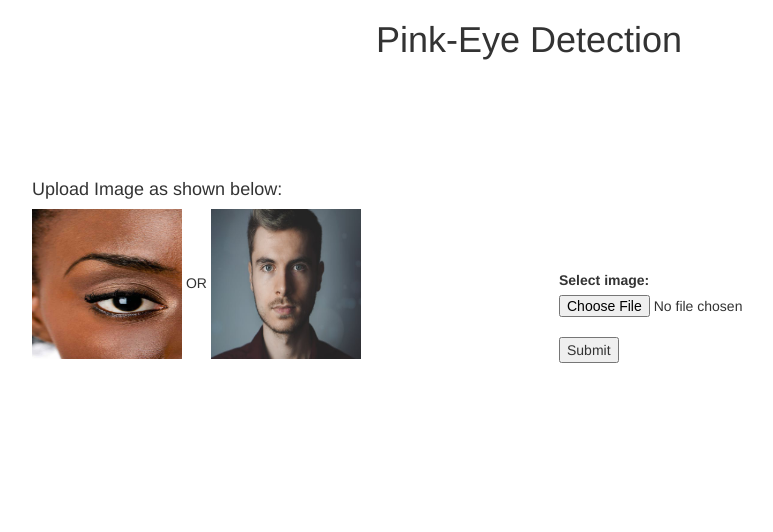
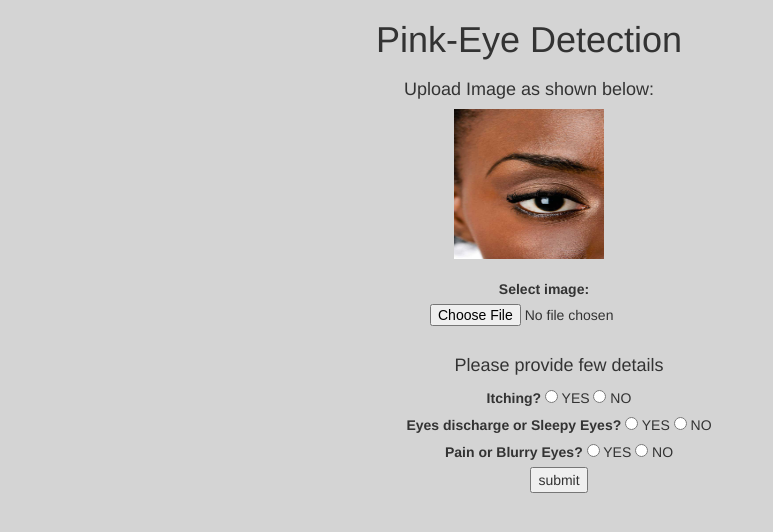
Before and after one commit to PJBWFG/pinky, a Flask app: page / in a window 1280 px wide. Shown: the top 532 px of the page, without its empty margins (111-884 px from the left). Run offline with Flask 2, Linux system fonts and the light colour scheme; some libraries are stand-ins or nearby versions.

Commit message:
latest commit modified UI

```diff
--- a/app.py
+++ b/app.py
@@ -25,7 +25,6 @@ def predict():
 
 	if request.method == 'POST':
 
-
 		if 'imageUpload' not in request.files:
 			#flash('No file part')
 			return redirect(request.url)
@@ -49,17 +48,15 @@ def predict():
 
 			file.save(os.path.join(app.config['UPLOAD_FOLDER'], new_filename))
 
-			pink_eye = prediction(new_filename, 1, 0, 0)
+			itching = int(request.form['itching'])
+			discharge = int(request.form['discharge'])
+			pain_blur = int(request.form['pain_blur'])
 
-			print("yes")
+			print(itching, discharge,)
 
-			print("again")
+			pink_eye = prediction(new_filename, itching, discharge, pain_blur)
 
-			print(pink_eye)
-
-			return ("yesyyys")
-
-			#return redirect(url_for('predict_details', img=new_filename))
+			return render_template('output.html', img_src='temp/'+new_filename, result=pink_eye)
 
 
 
--- a/static/css/style.css
+++ b/static/css/style.css
@@ -1,18 +1,17 @@
 body{
-  background-color:    #      #FFCFFD
+  background-color: #D4D4D4;
+  text-align: center;
 }
 
 .container{
-  width: 40%;
-  margin: 0 0 0 0;
-  margin-top: 100px;
-  float: left;
-}
-
-.sample{
-  margin-left: 10%;
+	margin: 0 0 0 0;
+	display: inline-block;
 }
 
 .header{
   text-align: center;
 }
+
+#input-file{
+	margin-left: 40%;
+}
--- a/templates/index.html
+++ b/templates/index.html
@@ -13,24 +13,36 @@
 		<h1>Pink-Eye Detection</h1>
 	</div>
 
-	<div class="container sample">
+	<div class="container">
 		<h4>Upload Image as shown below:</h4>
 		<img src="./static/sample1.jpg" height="150" width="150" alt="">
-		OR
-		<img src="./static/sample2.jpeg" height="150" width="150" alt="">
 	</div>
 
-	<div class="container upload">
+	<div class="container">
+		<form action="/" method="post" enctype=multipart/form-data> <div class="container">
+			<br>
+			<label>Select image: </label>
+			<input type="file" name="imageUpload" accept="image/*" id="input-file"></input><br>
 
-		<form action="/" method="post" enctype=multipart/form-data> <div class="container">
-			<label>Select image: </label>
-			<input type="file" name="imageUpload" accept="image/*"></input><br>
-			<input type="submit" name=""></input>
+			<div class="container">
+
+          <h4>Please provide few details</h4>
+
+          <label>Itching?</label>
+          <input type="radio" name="itching" value="1" required> YES </input>
+          <input type="radio" name="itching" value="0"> NO </input><br>
+
+          <label>Eyes discharge or Sleepy Eyes?</label>
+          <input type="radio" name="discharge" value="1" required> YES </input>
+          <input type="radio" name="discharge" value="0"> NO </input><br>
+
+          <label>Pain or Blurry Eyes?</label>
+          <input type="radio" name="pain_blur" value="1" required> YES </input>
+          <input type="radio" name="pain_blur" value="0"> NO </input><br>
+
+          <button type="submit">submit</button>
 	</div>
 
-
-	</form>
-	</div>
 
 </body>
 
--- a/templates/output.html
+++ b/templates/output.html
@@ -8,7 +8,7 @@
 </head>
 
 <body style="text-align: center;">
-	<h1>Prediction</h1>
+	<h1>Pink-Eye Detection</h1>
 
 	<div class="container">
 		<img src="{{ url_for('static', filename = img_src) }}" height="300" width="300" }}></img><br>
```
Also changed, not shown: predict.py (+1 -6 lines), requirements.txt (+2 -5 lines), templates/intermediate.html (deleted, +0 -50 lines), static/sample2.jpeg (deleted), 4 other files.
